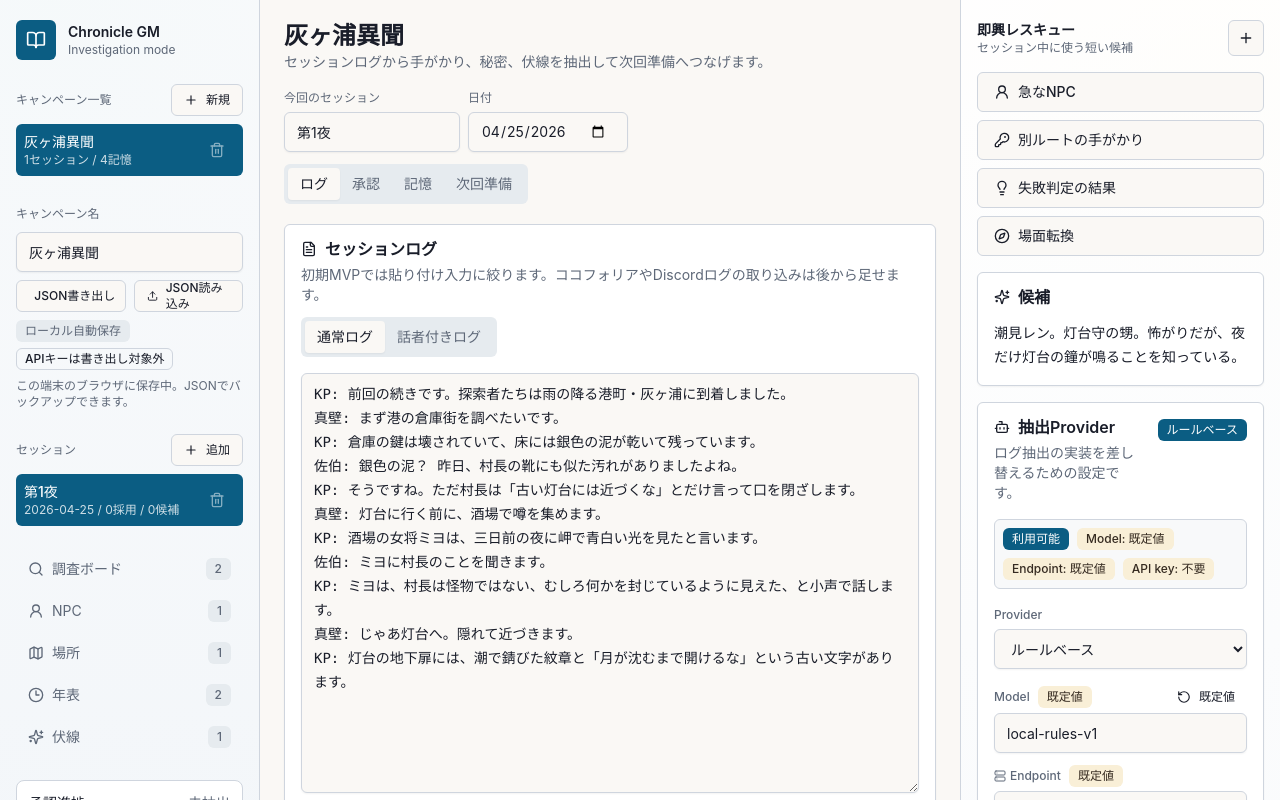
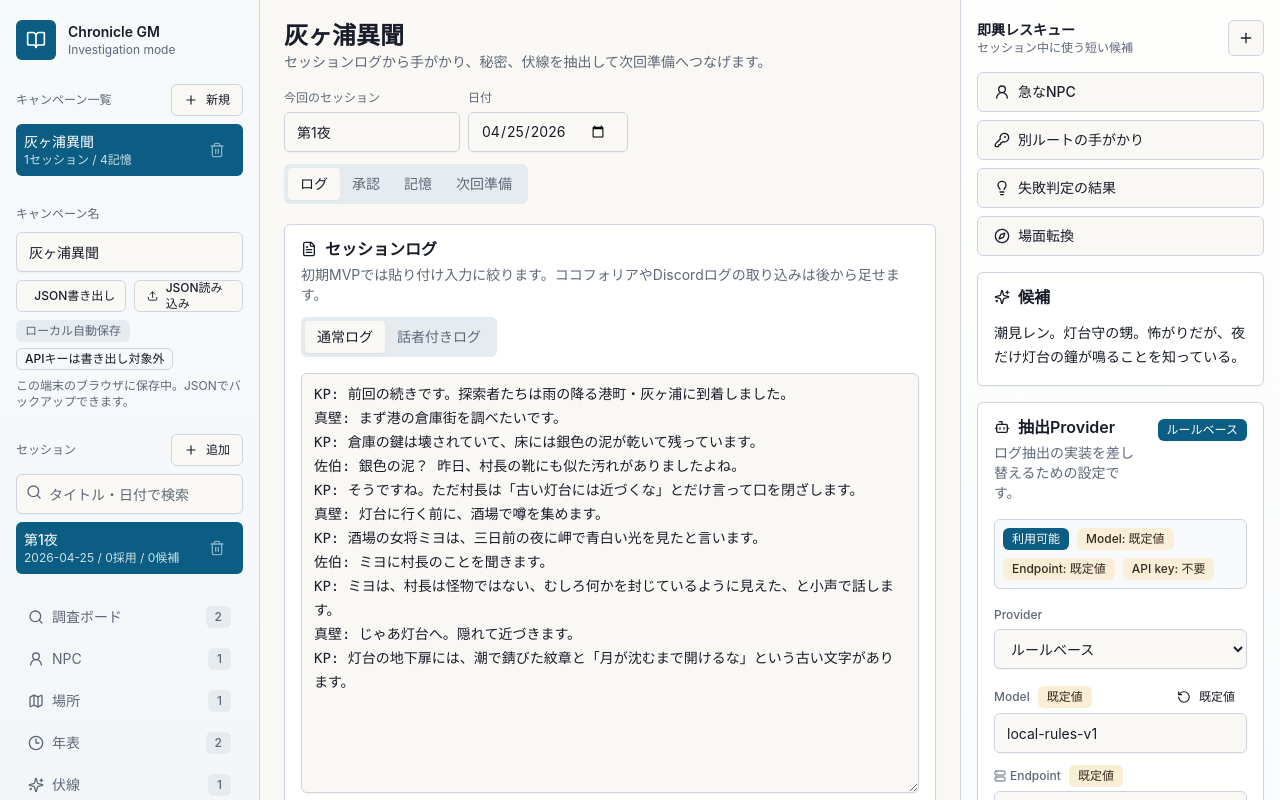
Before and after one commit to Kota-Ohno/trpg-gm-copilot, a React (Vite) app: page / in a window 1280 px wide. Shown: the top 800 px of the page. Built offline with nearby package versions, Linux system fonts and the light colour scheme.

Commit message:
Add session list search

```diff
--- a/src/App.tsx
+++ b/src/App.tsx
@@ -217,6 +217,7 @@ export function App() {
   const [campaignLibrary, setCampaignLibrary] = useState<CampaignLibraryState>(loadCampaignLibraryState);
   const [showApprovedReviewItems, setShowApprovedReviewItems] = useState(true);
   const [reviewKindFilter, setReviewKindFilter] = useState<ReviewKindFilter>("all");
+  const [sessionQuery, setSessionQuery] = useState("");
   const [storageError, setStorageError] = useState<string | null>(null);
   const [providerSecrets, setProviderSecrets] = useState<ProviderSecretSettings>(loadProviderSecrets);
   const [confirmation, setConfirmation] = useState<ConfirmationRequest | null>(null);
@@ -269,6 +270,12 @@ export function App() {
       伏線: 0,
     },
   );
+  const normalizedSessionQuery = sessionQuery.trim().toLowerCase();
+  const visibleSessions = normalizedSessionQuery
+    ? campaignState.sessions.filter((session) =>
+        [session.title, session.date].some((value) => value.toLowerCase().includes(normalizedSessionQuery)),
+      )
+    : campaignState.sessions;
   const canExtractLog =
     logInputMode === "plain"
       ? log.trim().length > 0
@@ -334,6 +341,7 @@ export function App() {
         ? campaignId
         : current.activeCampaignId,
     }));
+    setSessionQuery("");
     setLogInputMode("plain");
     setActiveTab("log");
   };
@@ -347,6 +355,7 @@ export function App() {
         activeCampaignId: nextCampaign.id,
       };
     });
+    setSessionQuery("");
     setLogInputMode("plain");
     setActiveTab("log");
   };
@@ -381,6 +390,7 @@ export function App() {
               current.activeCampaignId === campaignId ? fallbackCampaign.id : current.activeCampaignId,
           };
         });
+        setSessionQuery("");
         setLogInputMode("plain");
         setActiveTab("log");
       },
@@ -420,6 +430,7 @@ export function App() {
             setProviderSecrets((current) => ({ ...current, openAiApiKey: importedLegacyApiKey }));
           }
           setStorageError(null);
+          setSessionQuery("");
           setLogInputMode("plain");
           setActiveTab("log");
         },
@@ -479,6 +490,7 @@ export function App() {
         activeSessionId: nextSession.id,
       };
     });
+    setSessionQuery("");
     setLogInputMode("plain");
     setActiveTab("log");
   };
@@ -513,6 +525,7 @@ export function App() {
             activeSessionId: current.activeSessionId === sessionId ? fallbackSession.id : current.activeSessionId,
           };
         });
+        setSessionQuery("");
         setLogInputMode("plain");
         setActiveTab("log");
       },
@@ -912,8 +925,19 @@ export function App() {
                 追加
               </Button>
             </div>
+            <div className="relative">
+              <Search className="pointer-events-none absolute left-2.5 top-2.5 h-4 w-4 text-muted-foreground" />
+              <Input
+                aria-label="セッションを検索"
+                className="pl-8"
+                disabled={isExtracting}
+                placeholder="タイトル・日付で検索"
+                value={sessionQuery}
+                onChange={(event) => setSessionQuery(event.target.value)}
+              />
+            </div>
             <div className="space-y-1">
-              {campaignState.sessions.map((session) => (
+              {visibleSessions.map((session) => (
                 <div
                   className={
                     session.id === campaignState.activeSessionId
@@ -945,6 +969,11 @@ export function App() {
                   </Button>
                 </div>
               ))}
+              {visibleSessions.length === 0 && (
+                <p className="rounded-md border border-dashed px-3 py-4 text-center text-xs text-muted-foreground">
+                  条件に一致するセッションはありません。
+                </p>
+              )}
             </div>
           </div>
 
```
